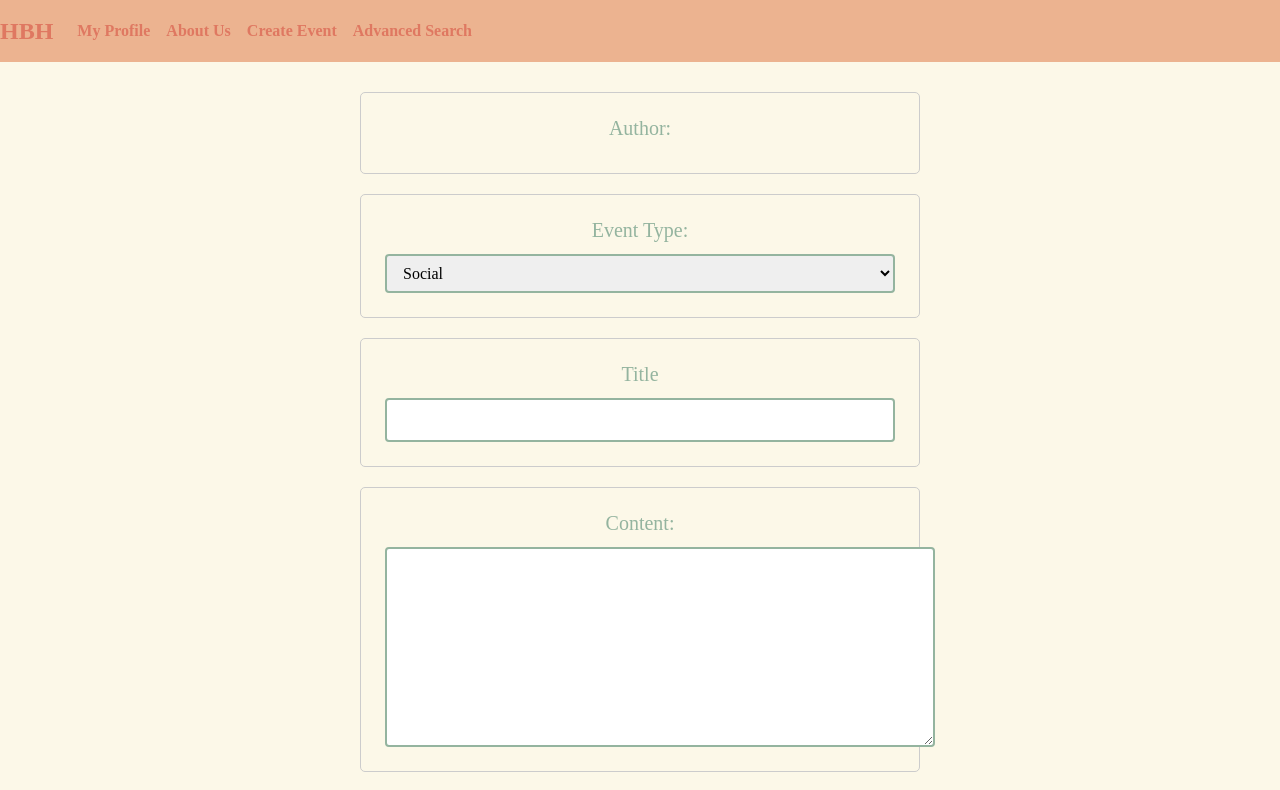
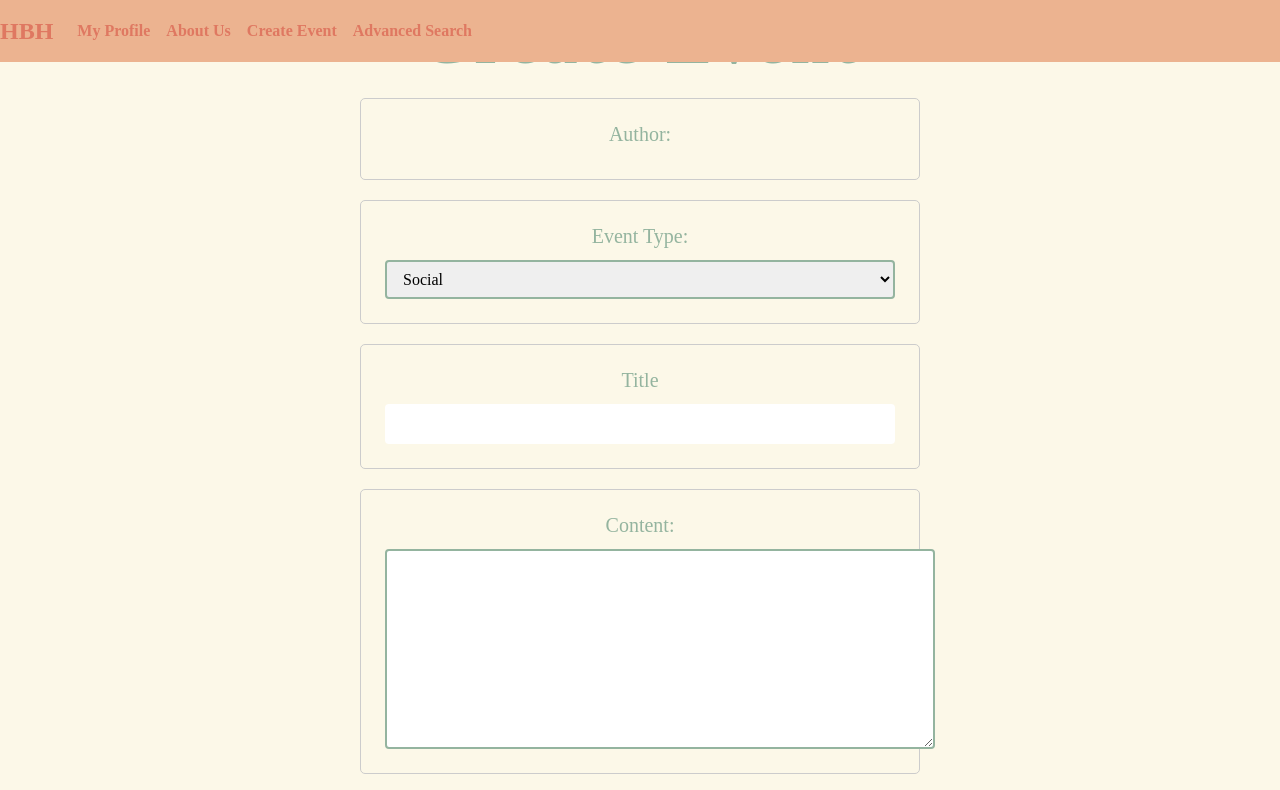
Before and after one commit to hilaezra/handbyhandpro, a React (Vite) app in the folder handbyhand.client/: page /createevent in a window 1280 px wide. Shown: the top 790 px of the page. Built offline with nearby package versions, Linux system fonts and the light colour scheme.

Commit message:
css create event

```diff
--- a/handbyhand.client/src/components/CreateEventPage/CreateEventPage.css
+++ b/handbyhand.client/src/components/CreateEventPage/CreateEventPage.css
@@ -9,6 +9,7 @@
     margin-top: 360px;
     display: flex;
     flex-direction: column;
+    justify-content: flex-start;
     width: 600px;
     padding: 20px;
     border: none;
@@ -47,9 +48,9 @@
     padding: 8px 12px;
     font-size: 16px;
     border: 2px solid #ccc;
-    border-radius: 4px;
-    border-color: #94B49F;
     margin: 4px;
+    border: none;
+
 }
 
 .form-group input:focus {
```
